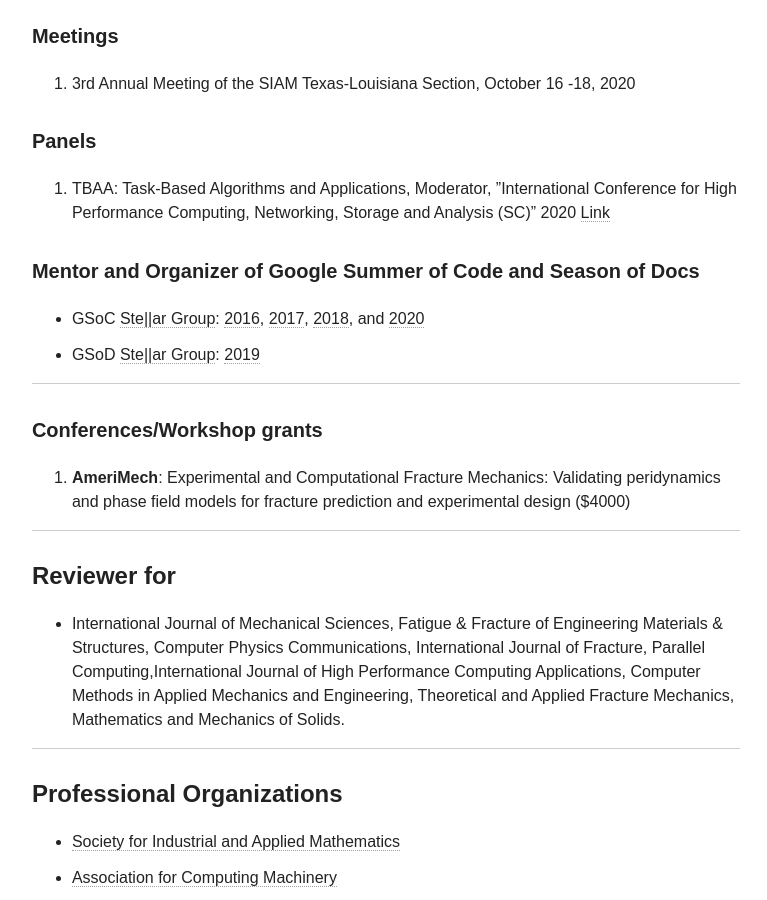
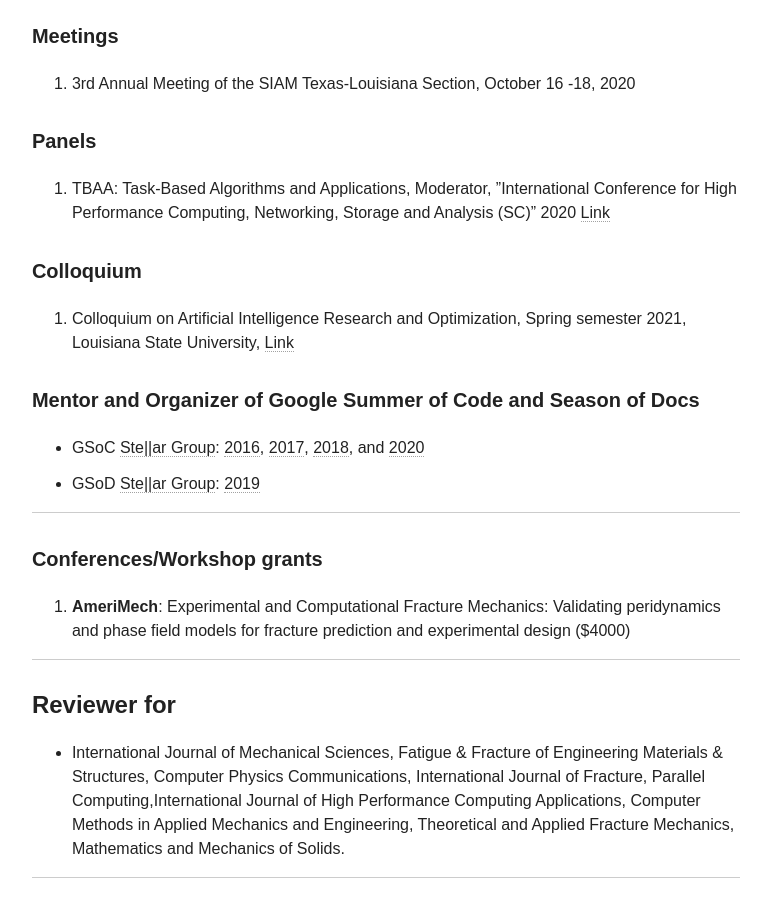
Before and after one commit to diehlpk/diehlpk.github.io, a Jekyll site: the page built from cv/index.md, in a window 1280 px wide and 900 px high, scrolled down 9589 px. Shown: the whole window, without its empty margins (254-1021 px from the left). Built offline with Jekyll 4.4.1, drawn with Linux system fonts in a browser that asks for light colours; nearby versions of some CDN libraries; some web fonts are replaced.

Commit message:
Update CV

```diff
--- a/cv/index.md
+++ b/cv/index.md
@@ -269,6 +269,10 @@
 
 1. TBAA: Task-Based Algorithms and Applications, Moderator, ”International Conference for High Performance Computing, Networking, Storage and Analysis (SC)” 2020 [Link](http://stellar-group.org/tbaa2020-scpanel/)
 
+##### Colloquium
+
+1. Colloquium on Artificial Intelligence Research and Optimization, Spring semester 2021, Louisiana State University, [Link](https://stellar-group.org/research/distributed-machine-learning/)
+
 ##### Mentor and Organizer of [Google Summer of Code](https://summerofcode.withgoogle.com/) and [Season of Docs](https://developers.google.com/season-of-docs/)
 
 * GSoC <a href="http://stellar-group.org/">Ste||ar Group</a>: [2016]({{ site.url }}/blog/gsc-projects/#implement-a-mapreduce-framework-2016), [2017]({{ site.url }}/blog/gsc-projects/#hpxcl--asynchronous-integration-of-cuda-and-opencl-to-hpx-2017), [2018]({{ site.url }}/blog/gsc-projects/#hpx-backend-for-opencv-2018), and [2020]({{ site.url }}/blog/gsc-projects/#Domain-decomposition,-load-balancing,-and-massively-parallel-solvers-for-the-class-of-nonlocal-models-2020)
```
Also changed, not shown: 2 other files.
